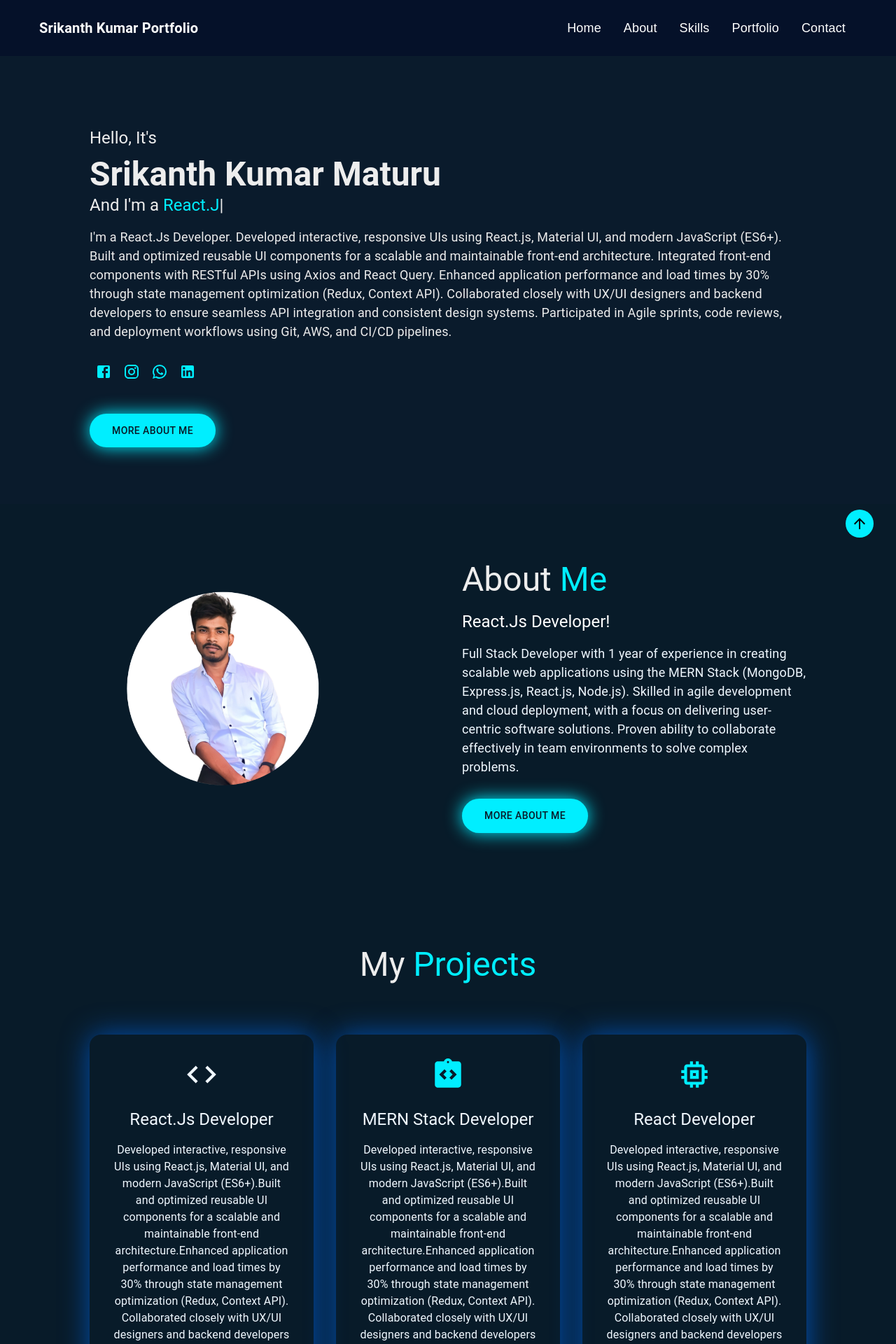
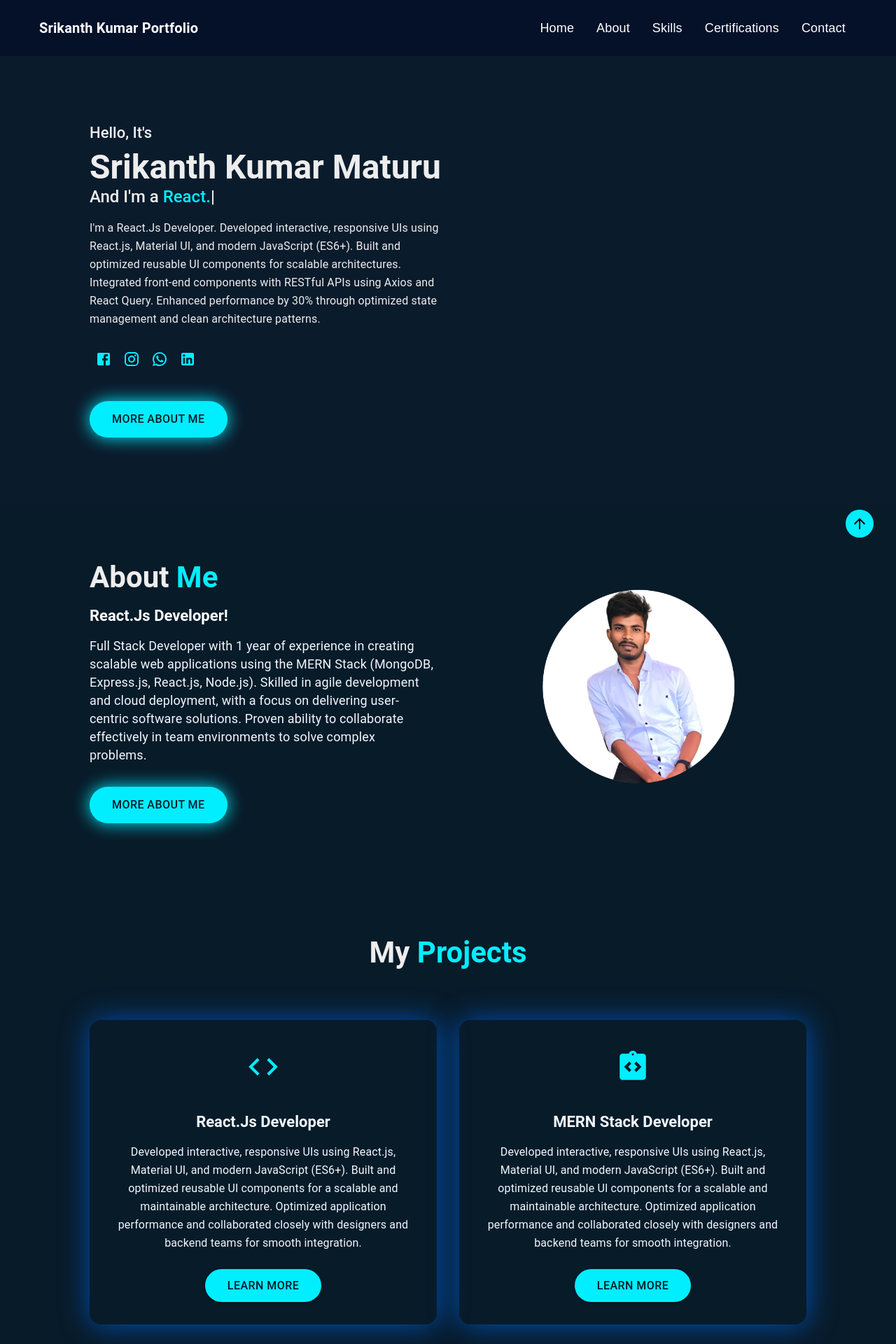
Before and after one commit to msrikr/Srikanth-Portfolio, a React (Create React App) app: page / in a window 1280 px wide. Shown: the top 1920 px of the page at 70% size. Built offline with nearby package versions, Linux system fonts and the light colour scheme.

Commit message:
all-fixed-updated-version

```diff
--- a/package.json
+++ b/package.json
@@ -7,6 +7,7 @@
     "@emotion/styled": "^11.14.1",
     "@mui/icons-material": "^5.15.14",
     "@mui/material": "^5.15.14",
+    "emailjs-com": "^3.2.0",
     "react": "^18.2.0",
     "react-dom": "^18.2.0",
     "react-scripts": "5.0.1",
--- a/src/App.js
+++ b/src/App.js
@@ -7,6 +7,7 @@ import Skills from "./components/Skills";
 import Contact from "./components/Contact";
 import Footer from "./components/Footer";
 import { Box, CssBaseline } from "@mui/material";
+import Certifications from "./components/Certifications";
 
 function App() {
   return (
@@ -18,6 +19,7 @@ function App() {
         <About />
         <Services />
         <Skills />
+        <Certifications/>
         <Contact />
         <Footer />
       </Box>
--- a/src/components/About.js
+++ b/src/components/About.js
@@ -4,24 +4,52 @@ import kingImg from "../images/king.png";
 
 const About = () => {
   return (
-    <Box id="about" sx={{ py: 10, px: "10%" }}>
-      <Grid container spacing={5} alignItems="center">
+    <Box
+      id="about"
+      sx={{
+        py: { xs: 8, sm: 10 },
+        px: { xs: "6%", sm: "10%" },
+        textAlign: { xs: "center", md: "left" },
+      }}
+    >
+      <Grid
+        container
+        spacing={5}
+        alignItems="center"
+        sx={{ flexDirection: { xs: "column-reverse", md: "row" } }}
+      >
+        {/* LEFT TEXT SECTION */}
         <Grid item xs={12} md={6}>
-          <Box
-            component="img"
-            src={kingImg}
-            alt="Profile"
-            sx={{ width: "75%", borderRadius: "80px" }}
-          />
-        </Grid>
-        <Grid item xs={12} md={6}>
-          <Typography variant="h3">
+          <Typography
+            variant="h3"
+            sx={{
+              fontSize: { xs: "26px", sm: "36px", md: "42px" },
+              fontWeight: 700,
+            }}
+          >
             About <span style={{ color: "#0ef" }}>Me</span>
           </Typography>
-          <Typography variant="h5" sx={{ my: 2, color: "#fff" }}>
+
+          <Typography
+            variant="h5"
+            sx={{
+              my: 2,
+              color: "#fff",
+              fontSize: { xs: "18px", sm: "22px" },
+              fontWeight: { xs: 500, sm: 600 },
+            }}
+          >
             React.Js Developer!
           </Typography>
-          <Typography sx={{ mb: 4, fontSize: "18px", color: "aliceblue" }}>
+
+          <Typography
+            sx={{
+              mb: 4,
+              fontSize: { xs: "14px", sm: "16px", md: "18px" },
+              lineHeight: { xs: "22px", sm: "26px" },
+              color: "aliceblue",
+            }}
+          >
             Full Stack Developer with 1 year of experience in creating scalable
             web applications using the MERN Stack (MongoDB, Express.js,
             React.js, Node.js). Skilled in agile development and cloud
@@ -29,6 +57,7 @@ const About = () => {
             solutions. Proven ability to collaborate effectively in team
             environments to solve complex problems.
           </Typography>
+
           <Button
             variant="contained"
             href="#contact"
@@ -36,8 +65,9 @@ const About = () => {
               backgroundColor: "#0ef",
               color: "#081b29",
               borderRadius: "40px",
-              px: 4,
-              py: 1.5,
+              px: { xs: 3, sm: 4 },
+              py: { xs: 1, sm: 1.5 },
+              fontSize: { xs: "14px", sm: "16px" },
               boxShadow: "0 0 25px #0ef",
               "&:hover": { boxShadow: "0 0 50px cyan" },
             }}
@@ -45,6 +75,21 @@ const About = () => {
             More About Me
           </Button>
         </Grid>
+
+        {/* RIGHT IMAGE SECTION */}
+        <Grid item xs={12} md={6}>
+          <Box
+            component="img"
+            src={kingImg}
+            alt="Profile"
+            sx={{
+              width: { xs: "60%", sm: "70%", md: "75%" },
+              margin: "0 auto",
+              borderRadius: "80px",
+              display: "block",
+            }}
+          />
+        </Grid>
       </Grid>
     </Box>
   );
--- /dev/null
+++ b/src/components/Certifications.jsx
@@ -0,0 +1,109 @@
+import React from "react";
+import {
+  Box,
+  Grid,
+  Paper,
+  Typography,
+  Button,
+  Stack,
+} from "@mui/material";
+import WorkspacePremiumIcon from "@mui/icons-material/WorkspacePremium";
+
+const certifications = [
+  {
+    title: "HTML, CSS, and Javascript for Web Developers",
+    issuer: "Johns Hopkins University",
+    year: 2024,
+    link: "https://www.coursera.org/account/accomplishments/specialization/certificate/L1C6NFJIF8ZE",
+},
+{
+ title: "Frontend Apps with React ",
+ issuer: "Meta",
+ year: 2024,
+ link: "https://www.coursera.org/account/accomplishments/certificate/KI223AWTR2E1",
+},
+{
+  title: "Backend Apps with Node.js and Express.js",
+  issuer: "IBM",
+  year: 2024,
+  link: "https://www.coursera.org/account/accomplishments/certificate/LWUGJ2L0SQDF",
+},
+{
+  title: "MongoDB: Developing Back-end Database Applications",
+  issuer: "IBM",
+  year: 2024,
+  link: "https://www.coursera.org/account/accomplishments/certificate/82TSCNWFGDJS",
+},
+  {
+    title: "Google Project Management",
+    issuer: "Google",
+    year: 2025,
+    link: "https://www.coursera.org/account/accomplishments/specialization/certificate/L51G2L7HD8FQ",
+  },
+];
+
+const Certifications = () => {
+  return (
+    <Box id="certifications" sx={{ py: 6, px: { xs: 2, sm: 6, md: 10 } }}>
+
+      <Typography
+        variant="h4"
+        align="center"
+        sx={{ mb: 4, fontWeight: 700 }}
+      >
+        Certifications
+      </Typography>
+
+      <Grid container spacing={2}>
+        {certifications.map((cert, i) => (
+          <Grid item xs={12} md={6} key={i}>
+            <Paper
+              elevation={4}
+              sx={{
+                p: 3,
+                borderRadius: 3,
+                background: "#9ff",
+                transition: "0.3s",
+                "&:hover": {
+                  transform: "translateY(-6px)",
+                  boxShadow: 8,
+                },
+              }}
+            >
+              <Stack direction="row" spacing={2} alignItems="center">
+                <WorkspacePremiumIcon
+                  sx={{ fontSize: 50, color: "primary.main" }}
+                />
+
+                <Box>
+                  <Typography variant="h6" sx={{ fontWeight: 600 }}>
+                    {cert.title}
+                  </Typography>
+                  <Typography sx={{ color: "text.secondary" }}>
+                    {cert.issuer} • {cert.year}
+                  </Typography>
+
+                  <Button
+                    variant="contained"
+                    size="small"
+                    href={cert.link}
+                    target="_blank"
+                    sx={{
+                      mt: 2,
+                      borderRadius: 6,
+                      textTransform: "none",
+                    }}
+                  >
+                    View Certificate
+                  </Button>
+                </Box>
+              </Stack>
+            </Paper>
+          </Grid>
+        ))}
+      </Grid>
+    </Box>
+  );
+};
+
+export default Certifications;
--- a/src/components/Header.js
+++ b/src/components/Header.js
@@ -2,13 +2,45 @@ import React from "react";
 import { AppBar, Toolbar, Typography, Box, Link } from "@mui/material";
 
 const Header = () => {
-  const links = ["Home", "About", "Skills", "Portfolio", "Contact"];
+  const links = ["Home", "About", "Skills", "Certifications", "Contact"];
 
   return (
-    <AppBar position="fixed" sx={{ backgroundColor: "#051129", px: 4, py: 1, boxShadow: "none", zIndex:1300 }}>
-      <Toolbar sx={{ display: "flex", justifyContent: "space-between" }}>
-        <Typography variant="h6" sx={{ color: "#fff", fontWeight: 600 }}>Srikanth Kumar Portfolio</Typography>
-        <Box>
+    <AppBar
+      position="fixed"
+      sx={{ backgroundColor: "#051129", px: { xs: 2, sm: 4 }, py: 1, boxShadow: "none", zIndex: 1300 }}
+    >
+      <Toolbar
+        sx={{
+          display: "flex",
+          flexDirection: { xs: "column", sm: "row" },   // <-- mobile = column, desktop = row
+          alignItems: { xs: "flex-start", sm: "center" },
+          justifyContent: "space-between",
+          width: "100%",
+          gap: { xs: 1, sm: 0 },  // spacing between lines on mobile
+        }}
+      >
+        {/* Portfolio Name */}
+        <Typography
+          variant="h6"
+          sx={{
+            color: "#fff",
+            fontWeight: 600,
+            fontSize: { xs: "18px", sm: "20px" },
+            mt: { xs: 1, sm: 0 },
+          }}
+        >
+          Srikanth Kumar Portfolio
+        </Typography>
+
+        {/* Navigation Links */}
+        <Box
+          sx={{
+            display: "flex",
+            flexWrap: "wrap",
+            justifyContent: { xs: "flex-start", sm: "flex-end" },
+            mt: { xs: 1, sm: 0 },
+          }}
+        >
           {links.map((item, i) => (
             <Link
               key={i}
@@ -16,8 +48,9 @@ const Header = () => {
               sx={{
                 color: "#fff",
                 textDecoration: "none",
-                fontSize: "18px",
-                mx: 2,
+                fontSize: { xs: "15px", sm: "18px" },
+                mx: { xs: 1, sm: 2 },
+                my: { xs: 0.5, sm: 0 },
                 transition: ".3s",
                 "&:hover": { color: "#0ef" },
               }}
--- a/src/components/Home.js
+++ b/src/components/Home.js
@@ -5,6 +5,7 @@ import FacebookIcon from "@mui/icons-material/Facebook";
 import InstagramIcon from "@mui/icons-material/Instagram";
 import WhatsAppIcon from "@mui/icons-material/WhatsApp";
 import LinkedInIcon from "@mui/icons-material/LinkedIn";
+import { ThemeContext } from "@emotion/react";
 
 const Home = () => {
   useEffect(() => {
@@ -25,48 +26,88 @@ const Home = () => {
         minHeight: "80vh",
         display: "flex",
         alignItems: "center",
-        px: "10%",
+        justifyContent: "center",
+        flexDirection: { xs: "column", sm: "row" }, // mobile = stacked, desktop = row
+        px: { xs: "6%", sm: "10%" },
         backgroundColor: "#0a1b2c",
+        textAlign: { xs: "center", sm: "left" },
+        py: { xs: 6, sm: 0 },
       }}
     >
-      <Box sx={{ marginTop: "20px" }}>
-        <Typography variant="h5" sx={{ mb: 1 }}>
+      {/* LEFT SIDE CONTENT */}
+      <Box sx={{ flex: 1, mt: { xs: 2, sm: 0 } }}>
+        <Typography
+          variant="h5"
+          sx={{
+            mb: 1,
+            fontSize: { xs: "18px", sm: "22px" },
+            fontWeight: { xs: 400, sm: 500 },
+          }}
+        >
           Hello, It's
         </Typography>
-        <Typography variant="h3" sx={{ fontWeight: 700 }}>
+
+        <Typography
+          variant="h3"
+          sx={{
+            fontWeight: { xs: 600, sm: 700 },
+            fontSize: { xs: "26px", sm: "40px", md: "48px" },
+            lineHeight: { xs: "34px", sm: "52px" },
+          }}
+        >
           Srikanth Kumar Maturu
         </Typography>
-        <Typography variant="h5" sx={{ mb: 2 }}>
-          And I'm a <span className="text" style={{ color: "#0ef" }}></span>
+
+        <Typography
+          variant="h5"
+          sx={{
+            mb: 2,
+            fontSize: { xs: "18px", sm: "24px" },
+            fontWeight: { xs: 400, sm: 500 },
+          }}
+        >
+          And I'm a{" "}
+          <span className="text" style={{ color: "#0ef" }}></span>
         </Typography>
-        <Typography sx={{ fontSize: "18px", mb: 3 }}>
+
+        <Typography
+          sx={{
+            fontSize: { xs: "14px", sm: "16px" },
+            mb: 3,
+            lineHeight: { xs: "22px", sm: "26px" },
+          }}
+        >
           I'm a React.Js Developer. Developed interactive, responsive UIs using
           React.js, Material UI, and modern JavaScript (ES6+). Built and
-          optimized reusable UI components for a scalable and maintainable
-          front-end architecture. Integrated front-end components with RESTful
-          APIs using Axios and React Query. Enhanced application performance and
-          load times by 30% through state management optimization (Redux,
-          Context API). Collaborated closely with UX/UI designers and backend
-          developers to ensure seamless API integration and consistent design
-          systems. Participated in Agile sprints, code reviews, and deployment
-          workflows using Git, AWS, and CI/CD pipelines.
+          optimized reusable UI components for scalable architectures. Integrated
+          front-end components with RESTful APIs using Axios and React Query.
+          Enhanced performance by 30% through optimized state management and
+          clean architecture patterns.
         </Typography>
 
+        {/* SOCIAL ICONS */}
         <Box sx={{ mb: 2 }}>
-          <IconButton href="https://facebook.com" sx={{ color: "#0ef" }}>
-            <FacebookIcon />
+          <IconButton sx={{ color: "#0ef", fontSize: { xs: "18px", sm: "24px" } }}>
+            <FacebookIcon fontSize="inherit" />
           </IconButton>
-          <IconButton href="https://instagram.com" sx={{ color: "#0ef" }}>
-            <InstagramIcon />
+
+          <IconButton sx={{ color: "#0ef", fontSize: { xs: "18px", sm: "24px" } }}>
+            <InstagramIcon fontSize="inherit" />
           </IconButton>
-          <IconButton href="#" sx={{ color: "#0ef" }}>
-            <WhatsAppIcon />
+
+          <IconButton sx={{ color: "#0ef", fontSize: { xs: "18px", sm: "24px" } }}>
+            <WhatsAppIcon fontSize="inherit" />
           </IconButton>
-          <IconButton href="www.linkedin.com/in/srikanth-kumar-reddy-maturu" sx={{ color: "#0ef" }}>
-            <LinkedInIcon />
+
+          <IconButton
+            href="https://www.linkedin.com/in/srikanth-kumar-reddy-maturu"
+            sx={{ color: "#0ef", fontSize: { xs: "18px", sm: "24px" } }}
+          >
+            <LinkedInIcon fontSize="inherit" />
           </IconButton>
         </Box>
 
+        {/* CTA BUTTON */}
         <Button
           variant="contained"
           href="#about"
@@ -75,8 +116,9 @@ const Home = () => {
             backgroundColor: "#0ef",
             color: "#081b29",
             borderRadius: "40px",
-            px: 4,
-            py: 1.5,
+            px: { xs: 3, sm: 4 },
+            py: { xs: 1, sm: 1.5 },
+            fontSize: { xs: "14px", sm: "16px" },
             boxShadow: "0 0 25px #0ef",
             "&:hover": {
               backgroundColor: "#00ffff",
@@ -87,7 +129,9 @@ const Home = () => {
           More About Me
         </Button>
       </Box>
-      <Box component="span" sx={{ flex: 1 }}></Box>
+
+      {/* SPACING BOX FOR DESKTOP */}
+      <Box component="span" sx={{ flex: 1, display: { xs: "none", sm: "block" } }}></Box>
     </Box>
   );
 };
--- a/src/components/Services.js
+++ b/src/components/Services.js
@@ -13,55 +13,97 @@ const Services = () => {
       ),
       title: "MERN Stack Developer",
     },
-    {
-      icon: <MemoryIcon sx={{ fontSize: 50, color: "#00eeff" }} />,
-      title: "React Developer",
-    },
+    // {
+    //   icon: <MemoryIcon sx={{ fontSize: 50, color: "#00eeff" }} />,
+    //   title: "React Developer",
+    // },
   ];
 
   return (
-    <Box id="services" sx={{ py: 10, px: "10%" }}>
-      <Typography variant="h3" textAlign="center">
+    <Box
+  id="services"
+  sx={{
+    py: { xs: 6, sm: 10 },
+    px: { xs: "6%", sm: "10%" },
+    textAlign: "center",
+  }}
+>
+  <Typography
+    variant="h3"
+    sx={{
+      fontSize: { xs: "26px", sm: "36px", md: "42px" },
+      fontWeight: 700,
+    }}
+  >
     My <span style={{ color: "#0ef" }}>Projects</span>
   </Typography>
 
-      <Grid container spacing={4} sx={{ mt: 5 }}>
+  <Grid
+    container
+    spacing={{ xs: 3, sm: 4 }}
+    sx={{ mt: { xs: 3, sm: 5 } }}
+  >
     {services.map((s, i) => (
-          <Grid item xs={12} md={4} key={i}>
+      <Grid item xs={12} md={6} key={i}>
         <Paper
           sx={{
-                p: 4,
+            p: { xs: 3, sm: 4 },
             backgroundColor: "transparent",
             color: "aliceblue",
             borderRadius: 4,
             boxShadow: "1px 1px 40px #0053b8f7",
-                textAlign: "center",
+            transition: ".5s",
             "&:hover": {
               transform: "translateY(-10px)",
-                  transition: ".5s",
             },
           }}
         >
+          <Box
+            sx={{
+              fontSize: { xs: "40px", sm: "55px" }, // icon scaling
+              color: "#0ef",
+              mb: 2,
+            }}
+          >
             {s.icon}
-              <Typography variant="h5" sx={{ my: 2 }}>
+          </Box>
+
+          <Typography
+            variant="h5"
+            sx={{
+              my: 2,
+              fontSize: { xs: "18px", sm: "22px" },
+              fontWeight: 600,
+            }}
+          >
             {s.title}
           </Typography>
-              <Typography variant="body1" sx={{ mb: 3 }}>
-                Developed interactive, responsive UIs using React.js, Material
-                UI, and modern JavaScript (ES6+).Built and optimized reusable UI
-                components for a scalable and maintainable front-end
-                architecture.Enhanced application performance and load times by
-                30% through state management optimization (Redux, Context API).
-                Collaborated closely with UX/UI designers and backend developers
-                to ensure seamless API integration and consistent design
-                systems.
+
+          <Typography
+            variant="body1"
+            sx={{
+              mb: 3,
+              fontSize: { xs: "14px", sm: "16px" },
+              lineHeight: { xs: "22px", sm: "26px" },
+              px: { xs: 1, sm: 0 },
+            }}
+          >
+            Developed interactive, responsive UIs using React.js, Material UI,
+            and modern JavaScript (ES6+). Built and optimized reusable UI
+            components for a scalable and maintainable architecture. Optimized
+            application performance and collaborated closely with designers and
+            backend teams for smooth integration.
           </Typography>
+
           <Button
             variant="contained"
             sx={{
               backgroundColor: "#0ef",
               color: "#001b29",
               borderRadius: "40px",
+              px: { xs: 3, sm: 4 },
+              py: { xs: 1, sm: 1.2 },
+              fontSize: { xs: "14px", sm: "16px" },
               "&:hover": { backgroundColor: "#00ffff" },
             }}
           >
--- a/src/components/Skills.js
+++ b/src/components/Skills.js
@@ -13,8 +13,12 @@ const techSkills = [
   { name: "JavaScript", value: 80 },
   { name: "React", value: 80 },
   { name: "GIT", value: 90 },
+  { name: "AWS", value: 70 },
   { name: "Node.js", value: 90 },
   { name: "React Native", value: 50 },
+  { name: "Material UI", value: 90 },
+  { name: "Taiwind CSS", value: 90 },
+  { name: "Next.Js", value: 60 },
 ];
 
 const softSkills = [
@@ -31,7 +35,8 @@ const Skills = () => {
       <Typography
         variant="h3"
         textAlign="center"
-        sx={{ textDecoration: "underline", textUnderlineOffset: "10px", mb: 6 }}
+        sx={{ textDecoration: "underline", textUnderlineOffset: "10px", mb: 6,fontSize: { xs: "26px", sm: "36px", md: "42px" },
+      fontWeight: 700, }}
       >
         Technical <span style={{ color: "#0ef" }}>Skills</span>
       </Typography>
@@ -78,6 +83,8 @@ const Skills = () => {
           textUnderlineOffset: "10px",
           mt: 10,
           mb: 6,
+          fontSize: { xs: "26px", sm: "36px", md: "42px" },
+      fontWeight: 700,
         }}
       >
         Professional <span style={{ color: "#0ef" }}>Skills</span>
@@ -95,20 +102,29 @@ const Skills = () => {
             <Box sx={{ position: "relative", display: "inline-flex", mb: 2 }}>
               <CircularProgress
     variant="determinate"
+    value={100}
+    size={120}
+    thickness={5}
+    sx={{
+      "& .MuiCircularProgress-circle": {
+        stroke: "black",
+        opacity: 0.3,
+      },
+    }}
+  />
+              <CircularProgress
+    variant="determinate"
     value={s.value}
     size={120}
     thickness={5}
     sx={{
-                  color: "#0ef",
       position: "absolute",
+      top: 0,
+      left: 0,
+      "& .MuiCircularProgress-circle": {
+        stroke: "#0ef",
+      },
     }}
-              />
-              <CircularProgress
-                variant="determinate"
-                value={100}
-                size={120}
-                thickness={5}
-                sx={{ color: "black" }}
   />
               <Box
                 sx={{
```
Also changed, not shown: src/components/Contact.js (+84 -8 lines), 1 other file (tests, documents, lock files or other folders). Lines whose indentation alone changed are shown as unchanged.
